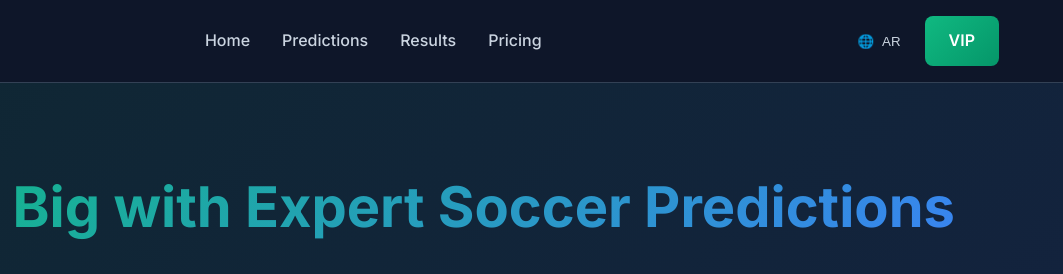
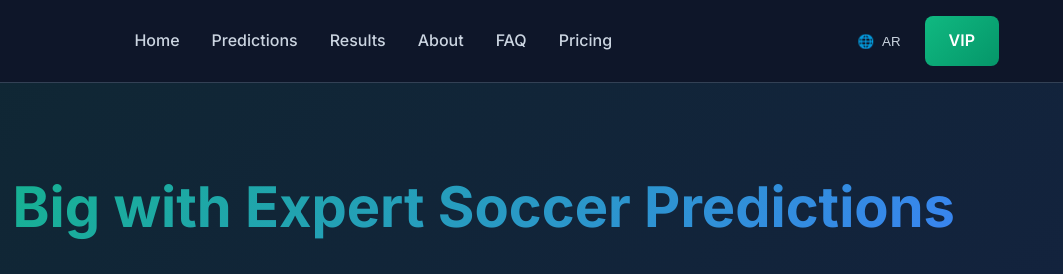
Before and after one commit to j4fzbw9k2y-byte/yallabets-website, a plain HTML site: page index.html in a window 1280 px wide. Shown: the top 274 px of the page, 217-1280 px from the left. Drawn offline with Linux system fonts and the light colour scheme.

Commit message:
Update navigation menus: Add About and FAQ links to all pages

```diff
--- a/index.html
+++ b/index.html
@@ -24,6 +24,8 @@
                     <a href="index.html" class="nav-link">Home</a>
                     <a href="predictions.html" class="nav-link">Predictions</a>
                     <a href="results.html" class="nav-link">Results</a>
+                    <a href="about.html" class="nav-link">About</a>
+                    <a href="faq.html" class="nav-link">FAQ</a>
                     <a href="#pricing" class="nav-link">Pricing</a>
                 </div>
                 <div class="nav-actions">
@@ -41,6 +43,8 @@
                 <a href="index.html" class="nav-link">Home</a>
                 <a href="predictions.html" class="nav-link">Predictions</a>
                 <a href="results.html" class="nav-link">Results</a>
+                <a href="about.html" class="nav-link">About</a>
+                <a href="faq.html" class="nav-link">FAQ</a>
                 <a href="#pricing" class="nav-link">Pricing</a>
             </div>
         </div>
```
Also changed, not shown: predictions.html (+4 -0 lines), results.html (+4 -0 lines).
